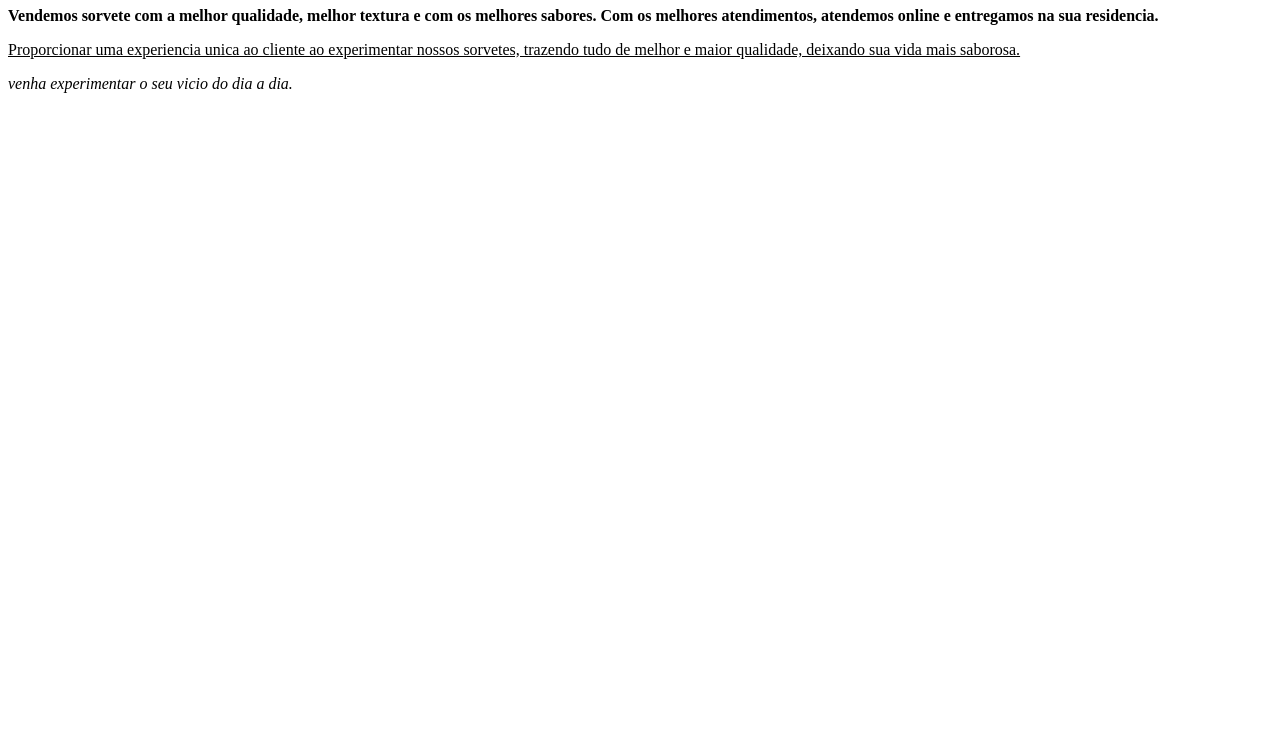
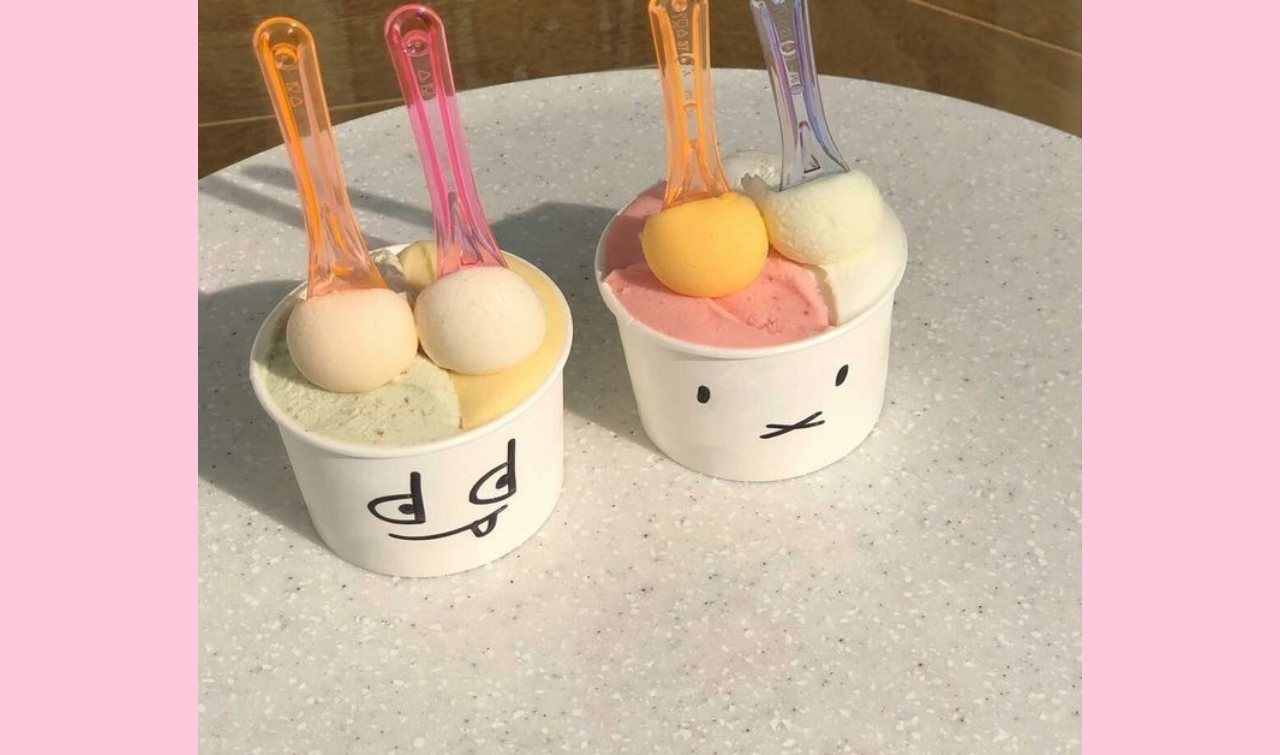
Before and after one commit to soaresmariana2006/Tancredo-1B--PensamentoComputacional, a plain HTML site: page Index.html in a window 1280 px wide. Shown: the part 73-828 px from the top of the page. Before the commit the page ends 800 px from the top, so only its background shows below. Drawn offline with Linux system fonts and the light colour scheme.

Commit message:
atualizando site

```diff
--- a/Index.html
+++ b/Index.html
@@ -1,16 +1,22 @@
  <!DOCTYPE html>
- <html lang="pt-br">
+ <html  lang="pt-br">
  <head>
     <meta charset='utf-8'>
 
-    <title> Sorveteria Frozen </title>
+    <title> sorveteria Frozen</title>
+    <link rel="stylesheet"  type="text/css" href="style.css">
 
-    </head>
-    <body>
-     <h1> Sorveteria Frozen </h1>
+
+
+ </head>
+ <body>
+
+
+     <img class="capa" src="capa.jfif">
+     <h1>Sorveteria Frozen</h1>
 
      <p><strong>Vendemos sorvete com a melhor qualidade, melhor textura e com os melhores sabores.
-     Com os melhores atendimentos, atendemos online e entregamos na sua residencia.</strong></p>
+     Com os melhores atendimentos, atendemos online e entregamos na sua residencia. </strong></p>
 
     <p><u>Proporcionar uma experiencia unica ao cliente ao experimentar nossos sorvetes,
      trazendo tudo de melhor e maior qualidade, deixando sua vida mais saborosa.</u></p>
--- a/style.css
+++ b/style.css
@@ -1,3 +1,7 @@
 body{
+    text-align: center;
     background: #ffc8dd;
 }
+.capa{
+    width: 70%;
+}
```
Also changed, not shown: capa.jfif (added), 2 other files.
